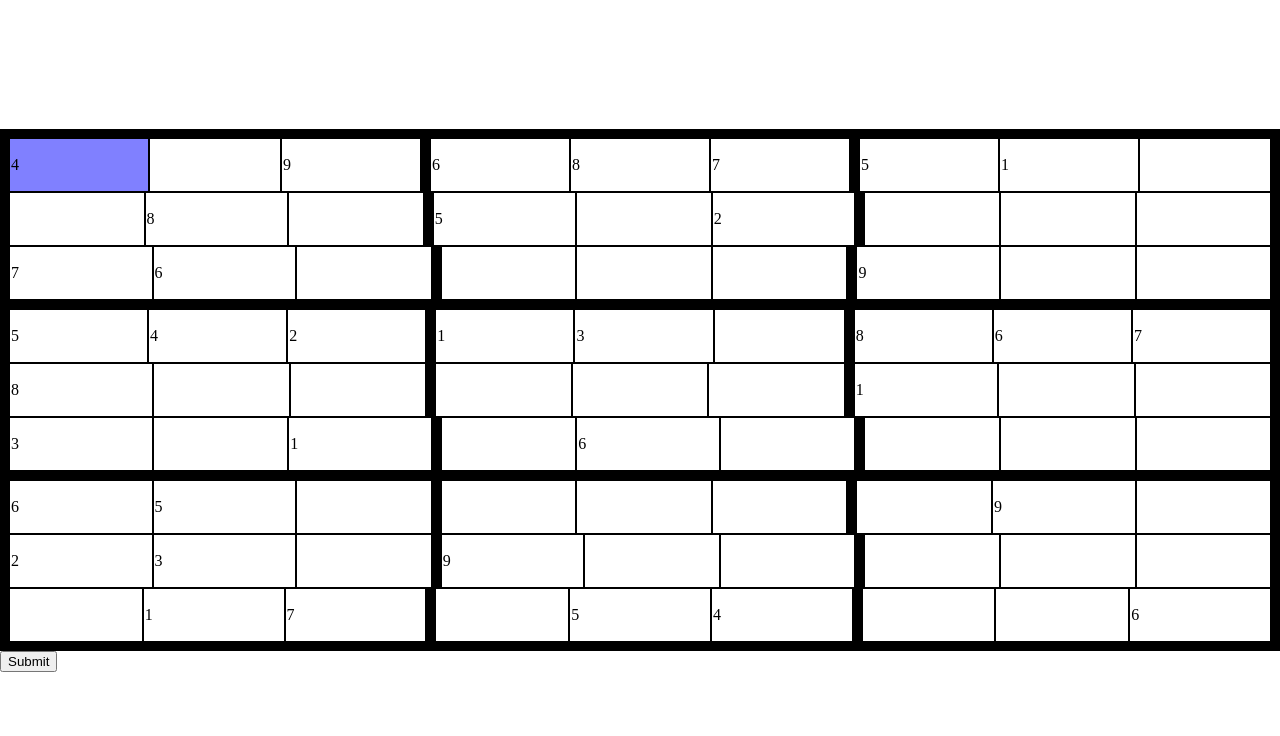
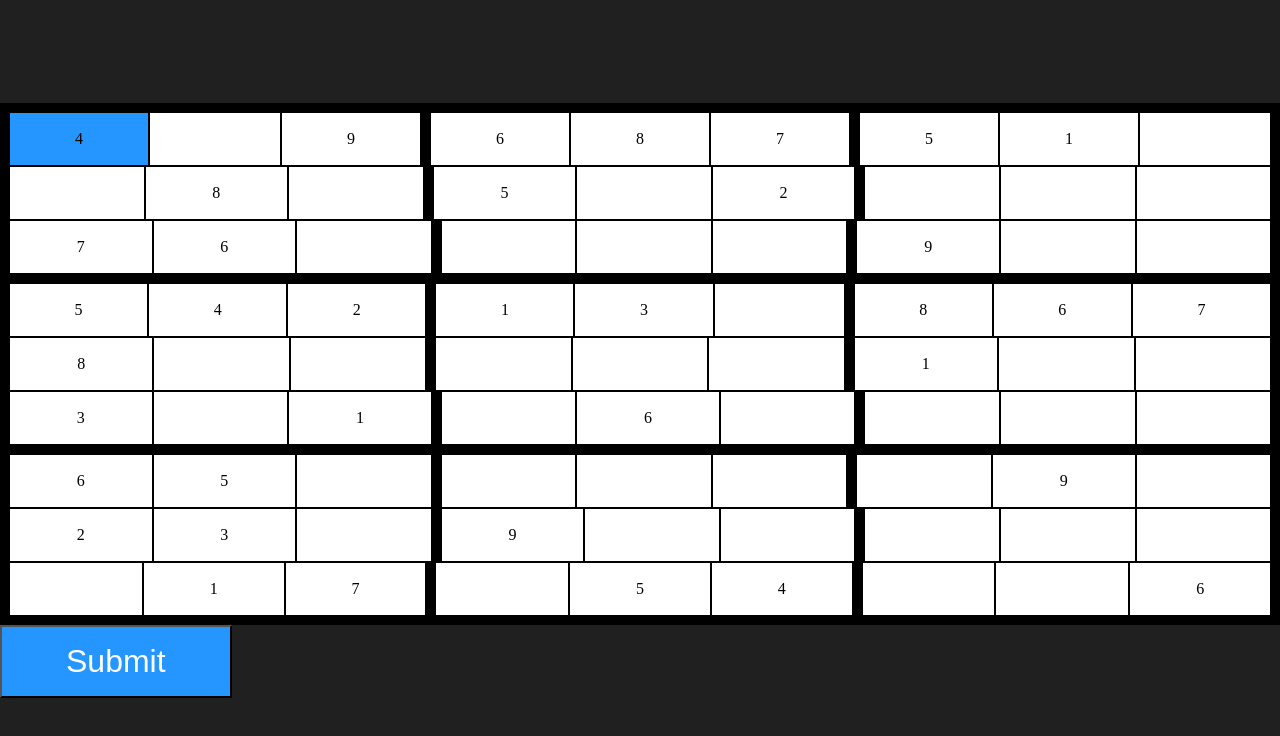
Before and after one commit to GABETROLL/react_sudoku, a React (Vite) app: page / in a window 1280 px wide. Both pictures are taken after a click on the button "Easy". Shown: the top 736 px of the page. Built offline with nearby package versions, Linux system fonts and the light colour scheme.

Commit message:
Try to ad styles (colors)

```diff
--- a/src/Game.css
+++ b/src/Game.css
@@ -4,6 +4,7 @@
 }
 
 .board {
+  background-color: white;
   display: flex;
   flex-direction: column;
 }
@@ -20,6 +21,9 @@
 }
 
 .cell {
+  font-size: 2em;
+
+  text-align: center;
   border-width: 1px;
   border-color: black;
   border-style: solid;
@@ -45,11 +49,11 @@ tr:nth-child(9) > .cell {
 }
 
 .temporary {
-  color: #404040;
+  color: #606060;
 }
 
 .selected {
-  background-color: #8080FF;
+  background-color: var(--primary-color);
 }
 
 .invalid {
--- a/src/index.css
+++ b/src/index.css
@@ -23,19 +23,37 @@ a:hover {
 }
 */
 
+:root {
+  --base-color: #202020;
+  --primary-color: #2596ff;
+  --bright-color: #FFFFFF;
+}
+
 body {
   margin: 0;
   display: flex;
   place-items: center;
   min-width: 320px;
   min-height: 100vh;
+
+  background-color: var(--base-color);
+  color: var(--primary-color);
 }
-/*
 
-h1 {
-  font-size: 3.2em;
+h2 {
+  font-size: 3em;
   line-height: 1.1;
 }
+
+button {
+  font-size: 2rem;
+  padding: 1rem 4rem;
+  color: var(--bright-color);
+  text-decoration: none;
+  background-color: var(--primary-color);
+}
+
+/*
 
 button {
   border-radius: 8px;
--- a/src/menu.css
+++ b/src/menu.css
@@ -1,6 +1,9 @@
 .menu {
+  margin: auto;
+
   display: flex;
   flex-direction: column;
+  max-width: 900px;
 
   text-align: center;
 }
```
